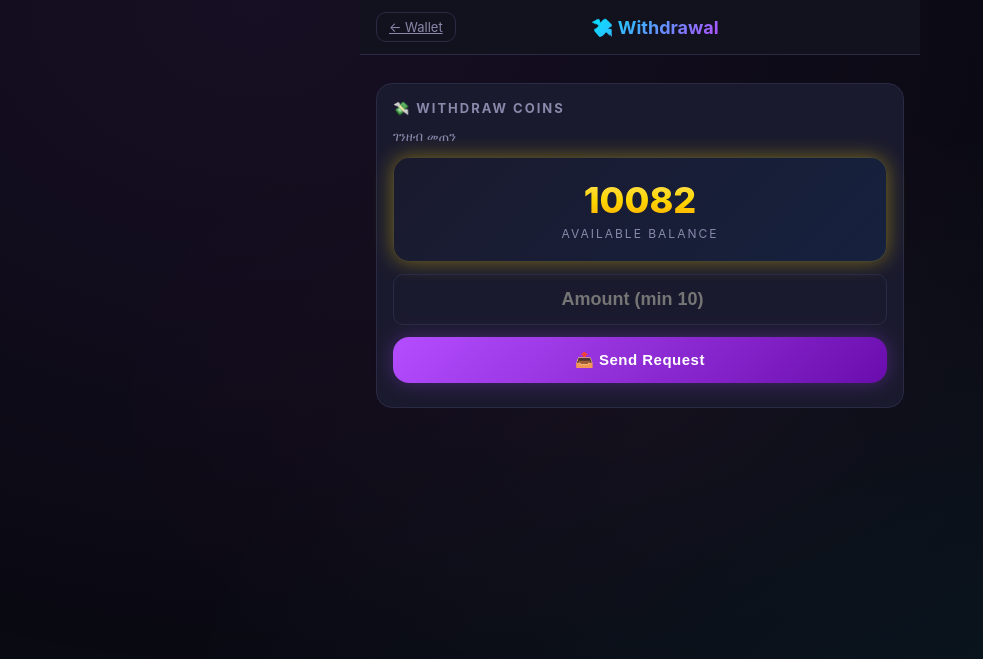
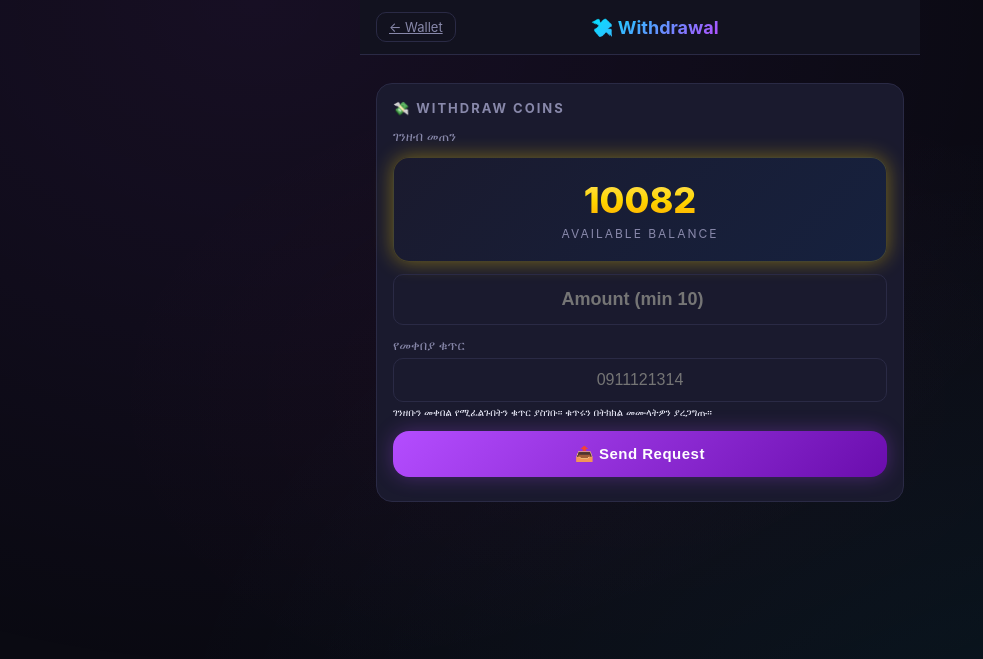
Before and after one commit to yonassolomon/telegram-game, a Django app: template finance/templates/finance/withdrawal.html in a window 1280 px wide. Shown: the top 659 px of the page, without its empty margins (0-983 px from the left). Run offline with Django 5.2, Linux system fonts and the light colour scheme; the template is opened without the code that fills it: values that come from a table or form of the project are taken from there, others are empty; data comes from the database, SQL or seed files in the repository; parts of the project's set-up code (start-up, migrations or seed data) failed here and were passed over; some libraries are stand-ins or nearby versions.

Commit message:
add receiving number to withdrawal

```diff
--- a/finance/models.py
+++ b/finance/models.py
@@ -35,6 +35,7 @@ class WithdrawalRequest(models.Model):
 
     player = models.ForeignKey(Player, on_delete=models.CASCADE, related_name='withdrawal_requests')
     amount = models.BigIntegerField()
+    receiving_number = models.CharField(max_length=20, blank=True, default='')
     status = models.CharField(max_length=10, choices=Status.choices, default=Status.PENDING)
     reviewed_by = models.ForeignKey(User, null=True, blank=True, on_delete=models.SET_NULL)
     created_at = models.DateTimeField(default=timezone.now)
--- a/finance/templates/finance/admin_withdrawals.html
+++ b/finance/templates/finance/admin_withdrawals.html
@@ -9,7 +9,7 @@
 </div>
 <div class="card">
   <table>
-    <thead><tr><th>Player</th><th>TG ID</th><th>Phone</th><th>Balance</th><th>Requested</th><th>Status</th><th>Time</th><th>Action</th></tr></thead>
+    <thead><tr><th>Player</th><th>TG ID</th><th>Phone</th><th>Balance</th><th>Requested</th><th>የመቀበያ ቁጥር</th><th>Status</th><th>Time</th><th>Action</th></tr></thead>
     <tbody>
     {% for w in withdrawals %}
     <tr>
@@ -18,6 +18,7 @@
       <td style="font-size:12px;">{{ w.player.phone_number|default:"—" }}</td>
       <td>{{ w.player.coins }} 💰</td>
       <td style="color:var(--neon-pink);font-weight:700;">-{{ w.amount }} 💰</td>
+      <td style="font-size:12px;font-weight:600;">{{ w.receiving_number|default:'—' }}</td>
       <td>{% if w.status == 'pending' %}<span class="badge badge-warning">Pending</span>
         {% elif w.status == 'approved' %}<span class="badge badge-success">Approved</span>
         {% else %}<span class="badge badge-danger">Rejected</span>{% endif %}</td>
@@ -30,7 +31,7 @@
       </td>
     </tr>
     {% empty %}
-    <tr><td colspan="8" style="text-align:center;color:var(--muted);padding:32px;">No withdrawal requests</td></tr>
+    <tr><td colspan="9" style="text-align:center;color:var(--muted);padding:32px;">No withdrawal requests</td></tr>
     {% endfor %}
     </tbody>
   </table>
--- a/finance/templates/finance/withdrawal.html
+++ b/finance/templates/finance/withdrawal.html
@@ -27,6 +27,12 @@
       {% if error %}<div style="color:var(--red);font-size:13px;margin-bottom:8px;">{{ error }}</div>{% endif %}
       <input type="number" name="amount" placeholder="Amount (min 10)" min="10" max="{{ player.coins }}"
         style="width:100%;background:var(--bg);border:1px solid var(--border);color:var(--text);padding:14px;border-radius:var(--radius-sm);font-size:18px;font-weight:700;text-align:center;outline:none;">
+      <div style="margin-top:12px;">
+        <div style="font-size:13px;color:var(--text-secondary);margin-bottom:4px;">የመቀበያ ቁጥር</div>
+        <input type="tel" name="receiving_number" placeholder="0911121314"
+          style="width:100%;background:var(--bg);border:1px solid var(--border);color:var(--text);padding:12px;border-radius:var(--radius-sm);font-size:16px;text-align:center;outline:none;">
+        <div style="font-size:10px;color:var(--muted);margin-top:4px;">ገንዘቡን መቀበል የሚፈልጉበትን ቁጥር ያስገቡ። ቁጥሩን በትክክል መሙላትዎን ያረጋግጡ።</div>
+      </div>
       <button type="submit" class="btn btn-purple" style="margin-top:12px;">📤 Send Request</button>
     </form>
   </div>
--- a/finance/views.py
+++ b/finance/views.py
@@ -76,7 +76,11 @@ def withdrawal(request):
                 if player.wins < 1 and not has_deposited:
                     error = 'You must win at least one game before withdrawing.\nእባክዎ ገንዘብ ከማውጣትዎ በፊት ቢያንስ አንድ ጨዋታ አሸንፈው መሆን አለበት።'
                 else:
-                    WithdrawalRequest.objects.create(player=player, amount=amount)
+                    receiving_number = request.POST.get('receiving_number', '')
+                    WithdrawalRequest.objects.create(
+                        player=player, amount=amount,
+                        receiving_number=receiving_number
+                    )
                     success = True
 
     return render(request, 'finance/withdrawal.html', {
--- a/staff/templates/staff/withdrawals.html
+++ b/staff/templates/staff/withdrawals.html
@@ -9,7 +9,7 @@
 </div>
 <div class="card">
   <table>
-    <thead><tr><th>Player</th><th>TG ID</th><th>Phone</th><th>Balance</th><th>Requested</th><th>Status</th><th>Time</th><th>Action</th></tr></thead>
+    <thead><tr><th>Player</th><th>TG ID</th><th>Phone</th><th>Balance</th><th>Requested</th><th>የመቀበያ ቁጥር</th><th>Status</th><th>Time</th><th>Action</th></tr></thead>
     <tbody>
     {% for w in withdrawals %}
     <tr>
@@ -18,6 +18,7 @@
       <td style="font-size:12px;">{{ w.player.phone_number|default:"—" }}</td>
       <td>{{ w.player.coins }} 💰</td>
       <td style="color:var(--neon-pink);font-weight:700;">-{{ w.amount }} 💰</td>
+      <td style="font-size:12px;font-weight:600;">{{ w.receiving_number|default:'—' }}</td>
       <td>{% if w.status == 'pending' %}<span class="badge badge-warning">Pending</span>
         {% elif w.status == 'approved' %}<span class="badge badge-success">Approved</span>
         {% else %}<span class="badge badge-danger">Rejected</span>{% endif %}</td>
@@ -30,7 +31,7 @@
       </td>
     </tr>
     {% empty %}
-    <tr><td colspan="8" style="text-align:center;color:var(--muted);padding:32px;">No withdrawal requests</td></tr>
+    <tr><td colspan="9" style="text-align:center;color:var(--muted);padding:32px;">No withdrawal requests</td></tr>
     {% endfor %}
     </tbody>
   </table>
```
Also changed, not shown: finance/migrations/0003_withdrawalrequest_receiving_number.py (added).
